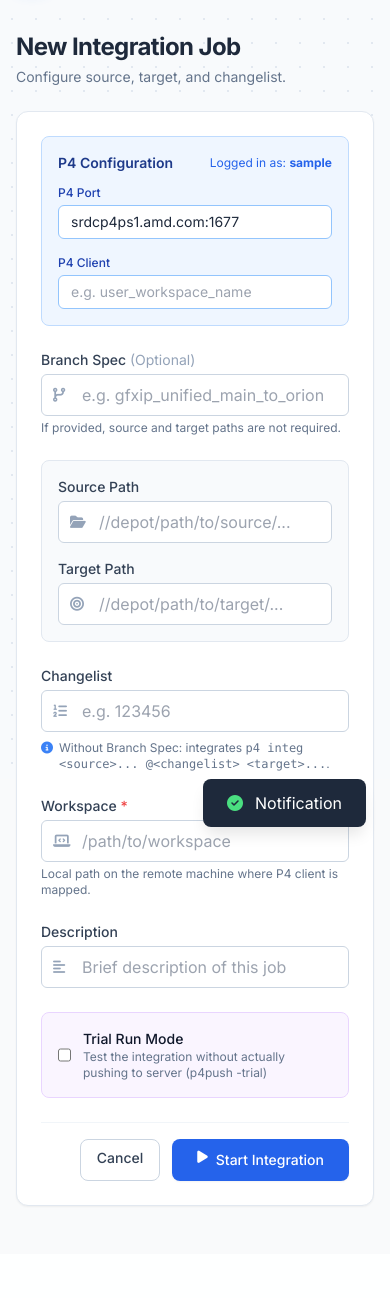
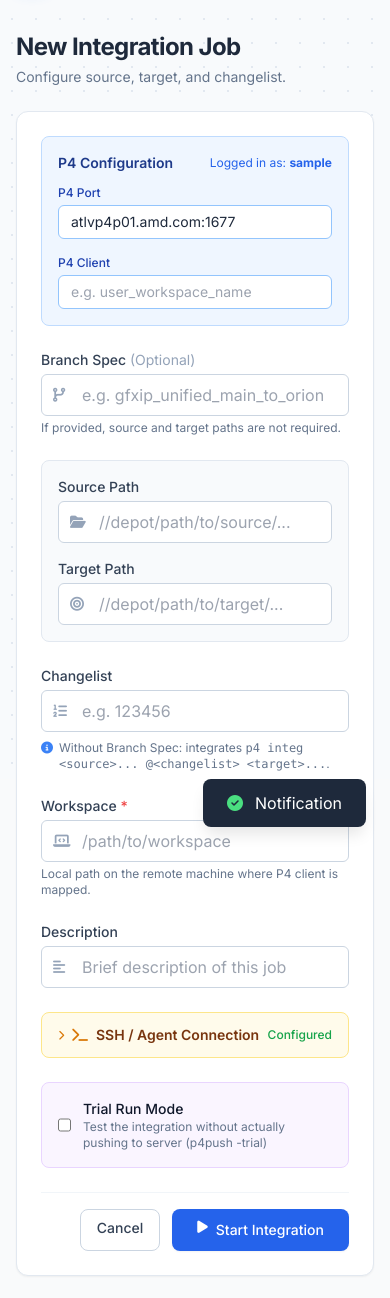
Before and after one commit to nanyang12138/p4-integration, a Flask app: page /admin/submit in a window 390 px wide. Shown: the part 65-1363 px from the top of the page. Before the commit the page ends 1272 px from the top, so only its background shows below. Run offline with Flask 2, Linux system fonts and the light colour scheme; the visitor is signed in with stand-in values (Sample User, id 1); some libraries are stand-ins or nearby versions.

Commit message:
ui: improve layout, fix hardcoded values, and streamline job submission
- Fix hardcoded workspace/client paths in resolve command generation
- Fix wrong default P4 Port (srdcp4ps1 -> atlvp4p01)
- Add Failed job count card to Dashboard
- Highlight current page in navigation bar
- Make log container height responsive (min-h-48 max-h-70vh)
- Embed SSH/Agent config directly in New Job form (collapsible),
  eliminating the requirement to visit Settings page first

Co-authored-by: Cursor <cursoragent@cursor.com>

```diff
--- a/app/server.py
+++ b/app/server.py
@@ -170,25 +170,34 @@ def register_routes(app, state_machine):
                     action_text='Go Back to Form'
                 ), 400
 
-            # SSH/Agent configuration from session
-            ssh_host = session.get('ssh_host')
-            ssh_port = session.get('ssh_port', 22)
-            master_host = session.get('master_host')
-            master_port = session.get('master_port', 9090)
-            python_path = session.get('python_path', 'python3')
+            # SSH/Agent configuration from form (primary) or session (fallback)
+            ssh_host = request.form.get('ssh_host', '').strip() or session.get('ssh_host')
+            ssh_port = int(request.form.get('ssh_port') or session.get('ssh_port', 22) or 22)
+            master_host = request.form.get('master_host', '').strip() or session.get('master_host')
+            master_port = int(request.form.get('master_port') or session.get('master_port', 9090) or 9090)
+            python_path = request.form.get('python_path', '').strip() or session.get('python_path', 'python3')
+
+            # Save to session for future use (so Settings page shows current values)
+            if ssh_host:
+                session['ssh_host'] = ssh_host
+            if master_host:
+                session['master_host'] = master_host
+            session['ssh_port'] = ssh_port
+            session['master_port'] = master_port
+            session['python_path'] = python_path
 
             if not ssh_host or not master_host:
                 return render_template('error.html',
                     error_type='warning',
-                    error_title='Settings Required',
-                    error_subtitle='SSH and Agent configuration is missing',
-                    error_message='Before submitting a job, you need to configure SSH Host and Master Host in the Settings page.',
+                    error_title='Connection Settings Required',
+                    error_subtitle='SSH Host and Master Host are required',
+                    error_message='Please expand the "SSH / Agent Connection" section in the job form and fill in SSH Host and Master Host.',
                     causes=[
-                        'SSH Host is not configured',
-                        'Master Host (Agent callback address) is not configured'
+                        'SSH Host is not configured — the remote machine where P4 commands run',
+                        'Master Host is not configured — the IP/hostname for Agent to connect back'
                     ],
-                    action_url='/settings',
-                    action_text='Go to Settings'
+                    action_url='/admin/submit',
+                    action_text='Go Back to Form'
                 ), 400
 
             spec = {
--- a/app/templates/admin_submit.html
+++ b/app/templates/admin_submit.html
@@ -111,6 +111,44 @@
           </div>
         </div>
 
+        <!-- SSH/Agent Configuration (Collapsible) -->
+        <details id="sshConfigSection" class="bg-amber-50 border border-amber-200 rounded-lg overflow-hidden">
+          <summary class="px-4 py-3 cursor-pointer hover:bg-amber-100/50 transition-colors flex items-center gap-2 select-none">
+            <i class="fa-solid fa-chevron-right text-[10px] text-amber-600 transition-transform details-chevron"></i>
+            <i class="fa-solid fa-terminal text-amber-600 text-sm"></i>
+            <span class="text-sm font-semibold text-amber-900">SSH / Agent Connection</span>
+            <span id="sshConfigStatus" class="ml-auto text-xs text-amber-600"></span>
+          </summary>
+          <div class="px-4 pb-4 pt-2 space-y-4 border-t border-amber-200">
+            <p class="text-xs text-amber-700">Configure how to connect to the remote machine and how the Agent connects back.</p>
+            <div class="grid grid-cols-1 sm:grid-cols-2 gap-4">
+              <div>
+                <label class="block text-xs font-medium text-amber-800 mb-1">SSH Host <span class="text-red-500">*</span></label>
+                <input type="text" name="ssh_host" id="ssh_host" value="{{ session.get('ssh_host', '') }}" class="block w-full px-3 py-1.5 border border-amber-300 rounded-md focus:ring-amber-500 focus:border-amber-500 text-sm bg-white" placeholder="e.g. atletx8-neu006.amd.com" required>
+              </div>
+              <div>
+                <label class="block text-xs font-medium text-amber-800 mb-1">SSH Port</label>
+                <input type="number" name="ssh_port" id="ssh_port" value="{{ session.get('ssh_port', 22) }}" class="block w-full px-3 py-1.5 border border-amber-300 rounded-md focus:ring-amber-500 focus:border-amber-500 text-sm bg-white" placeholder="22">
+              </div>
+            </div>
+            <div class="grid grid-cols-1 sm:grid-cols-2 gap-4">
+              <div>
+                <label class="block text-xs font-medium text-amber-800 mb-1">Master Host <span class="text-red-500">*</span></label>
+                <input type="text" name="master_host" id="master_host" value="{{ session.get('master_host', '') }}" class="block w-full px-3 py-1.5 border border-amber-300 rounded-md focus:ring-amber-500 focus:border-amber-500 text-sm bg-white" placeholder="e.g. 10.67.190.37" required>
+                <p class="mt-1 text-[10px] text-amber-600">IP/hostname reachable from SSH host</p>
+              </div>
+              <div>
+                <label class="block text-xs font-medium text-amber-800 mb-1">Master Port</label>
+                <input type="number" name="master_port" id="master_port" value="{{ session.get('master_port', 9090) }}" class="block w-full px-3 py-1.5 border border-amber-300 rounded-md focus:ring-amber-500 focus:border-amber-500 text-sm bg-white" placeholder="9090">
+              </div>
+            </div>
+            <div>
+              <label class="block text-xs font-medium text-amber-800 mb-1">Remote Python Path</label>
+              <input type="text" name="python_path" id="python_path" value="{{ session.get('python_path', '/tool/pandora64/bin/python3.11') }}" class="block w-full px-3 py-1.5 border border-amber-300 rounded-md focus:ring-amber-500 focus:border-amber-500 text-sm bg-white" placeholder="/tool/pandora64/bin/python3.11">
+            </div>
+          </div>
+        </details>
+
         <!-- Trial Mode -->
         <div class="bg-purple-50 border border-purple-200 rounded-lg p-4">
           <label class="flex items-center cursor-pointer">
@@ -185,30 +223,57 @@
   }
 
   // LocalStorage persistence for form fields
-  const fields = ['p4_port', 'p4_client', 'workspace'];
+  const fields = ['p4_port', 'p4_client', 'workspace', 'ssh_host', 'ssh_port', 'master_host', 'master_port', 'python_path'];
   const defaults = {
-    'p4_port': 'srdcp4ps1.amd.com:1677',
+    'p4_port': 'atlvp4p01.amd.com:1677',
     'p4_client': '',
-    'workspace': ''
+    'workspace': '',
+    'ssh_host': '',
+    'ssh_port': '22',
+    'master_host': '',
+    'master_port': '9090',
+    'python_path': '/tool/pandora64/bin/python3.11'
   };
 
   fields.forEach(function(field) {
     const input = document.getElementById(field);
     if (input) {
-      // Load from localStorage
-      const stored = localStorage.getItem('p4_integ_' + field);
-      if (stored) {
-        input.value = stored;
-      } else if (defaults[field]) {
-        input.value = defaults[field];
+      // Load from localStorage if input is empty or has no session value
+      if (!input.value || input.value === '' || input.value === 'None') {
+        const stored = localStorage.getItem('p4_integ_' + field);
+        if (stored) {
+          input.value = stored;
+        } else if (defaults[field]) {
+          input.value = defaults[field];
+        }
       }
 
       // Save to localStorage on change
       input.addEventListener('change', function() {
         localStorage.setItem('p4_integ_' + field, this.value);
+        updateSSHStatus();
       });
     }
   });
+
+  // SSH config status indicator & auto-open
+  function updateSSHStatus() {
+    const sshHost = document.getElementById('ssh_host');
+    const masterHost = document.getElementById('master_host');
+    const statusEl = document.getElementById('sshConfigStatus');
+    const section = document.getElementById('sshConfigSection');
+    if (!sshHost || !masterHost || !statusEl) return;
+
+    const configured = sshHost.value.trim() && masterHost.value.trim();
+    statusEl.textContent = configured ? 'Configured' : 'Not configured';
+    statusEl.className = 'ml-auto text-xs ' + (configured ? 'text-green-600 font-medium' : 'text-red-500 font-medium');
+
+    // Auto-open if not configured
+    if (!configured && section) {
+      section.open = true;
+    }
+  }
+  updateSSHStatus();
 
   // ========== Loading State for Form Submission ==========
   let isSubmitting = false;
--- a/app/templates/job_detail.html
+++ b/app/templates/job_detail.html
@@ -270,7 +270,7 @@
           <span class="text-xs text-slate-400">Auto-refreshing</span>
         </div>
       </div>
-      <div class="bg-slate-900 p-4 overflow-x-auto h-96 overflow-y-auto" id="log-container">
+      <div class="bg-slate-900 p-4 overflow-x-auto min-h-48 max-h-[70vh] overflow-y-auto" id="log-container">
         <pre class="font-mono text-xs text-slate-300 whitespace-pre-wrap leading-relaxed" id="log-output">{% for line in job.log %}{{ line }}
 {% endfor %}</pre>
       </div>
@@ -388,8 +388,8 @@
   function generateCommands(useWildcard) {
     fetch('/api/jobs/' + jobId).then(r => r.json()).then(function(job){
       if(!job || !job.conflicts || !job.conflicts.length){ alert('No conflicts found'); return; }
-      var wsRoot = '{{ job.workspace_root or "/local_vol1_nobackup/nanyang/orion" }}';
-      var client = '{{ job.client or "nanyang2_srdc_srdcws990_mkwa_local_vol1_nobackup_nanyang_orion" }}';
+      var wsRoot = '{{ job.spec.workspace if job.spec else "" }}';
+      var client = '{{ job.spec.p4.client if job.spec and job.spec.p4 else "" }}';
       var commands = ['cd ' + wsRoot];
       if(useWildcard) commands.push('p4 -c ' + client + ' resolve ...');
       else job.conflicts.forEach(f => commands.push('p4 -c ' + client + ' resolve ' + f));
--- a/app/templates/layout.html
+++ b/app/templates/layout.html
@@ -90,17 +90,18 @@
 
             <!-- Desktop Navigation -->
             <div class="hidden md:flex items-center gap-1">
-              <a href="/admin" class="px-3 py-2 rounded-lg text-sm font-medium text-slate-600 hover:bg-slate-100 hover:text-slate-900 transition-all duration-200 flex items-center gap-2">
-                <i class="fa-solid fa-table-columns text-slate-400"></i> Dashboard
+              {% set current_path = request.path %}
+              <a href="/admin" class="px-3 py-2 rounded-lg text-sm font-medium transition-all duration-200 flex items-center gap-2 {{ 'bg-primary-50 text-primary-700' if current_path == '/admin' or current_path == '/' else 'text-slate-600 hover:bg-slate-100 hover:text-slate-900' }}">
+                <i class="fa-solid fa-table-columns {{ 'text-primary-500' if current_path == '/admin' or current_path == '/' else 'text-slate-400' }}"></i> Dashboard
               </a>
-              <a href="/templates" class="px-3 py-2 rounded-lg text-sm font-medium text-slate-600 hover:bg-slate-100 hover:text-slate-900 transition-all duration-200 flex items-center gap-2">
-                <i class="fa-solid fa-file-code text-slate-400"></i> Templates
+              <a href="/templates" class="px-3 py-2 rounded-lg text-sm font-medium transition-all duration-200 flex items-center gap-2 {{ 'bg-primary-50 text-primary-700' if current_path.startswith('/templates') else 'text-slate-600 hover:bg-slate-100 hover:text-slate-900' }}">
+                <i class="fa-solid fa-file-code {{ 'text-primary-500' if current_path.startswith('/templates') else 'text-slate-400' }}"></i> Templates
               </a>
-              <a href="/schedules" class="px-3 py-2 rounded-lg text-sm font-medium text-slate-600 hover:bg-slate-100 hover:text-slate-900 transition-all duration-200 flex items-center gap-2">
-                <i class="fa-solid fa-clock text-slate-400"></i> Schedules
+              <a href="/schedules" class="px-3 py-2 rounded-lg text-sm font-medium transition-all duration-200 flex items-center gap-2 {{ 'bg-primary-50 text-primary-700' if current_path.startswith('/schedules') else 'text-slate-600 hover:bg-slate-100 hover:text-slate-900' }}">
+                <i class="fa-solid fa-clock {{ 'text-primary-500' if current_path.startswith('/schedules') else 'text-slate-400' }}"></i> Schedules
               </a>
-              <a href="/settings" class="px-3 py-2 rounded-lg text-sm font-medium text-slate-600 hover:bg-slate-100 hover:text-slate-900 transition-all duration-200 flex items-center gap-2">
-                <i class="fa-solid fa-cog text-slate-400"></i> Settings
+              <a href="/settings" class="px-3 py-2 rounded-lg text-sm font-medium transition-all duration-200 flex items-center gap-2 {{ 'bg-primary-50 text-primary-700' if current_path == '/settings' else 'text-slate-600 hover:bg-slate-100 hover:text-slate-900' }}">
+                <i class="fa-solid fa-cog {{ 'text-primary-500' if current_path == '/settings' else 'text-slate-400' }}"></i> Settings
               </a>
             </div>
           </div>
```
Also changed, not shown: app/templates/admin.html (+11 -0 lines).
